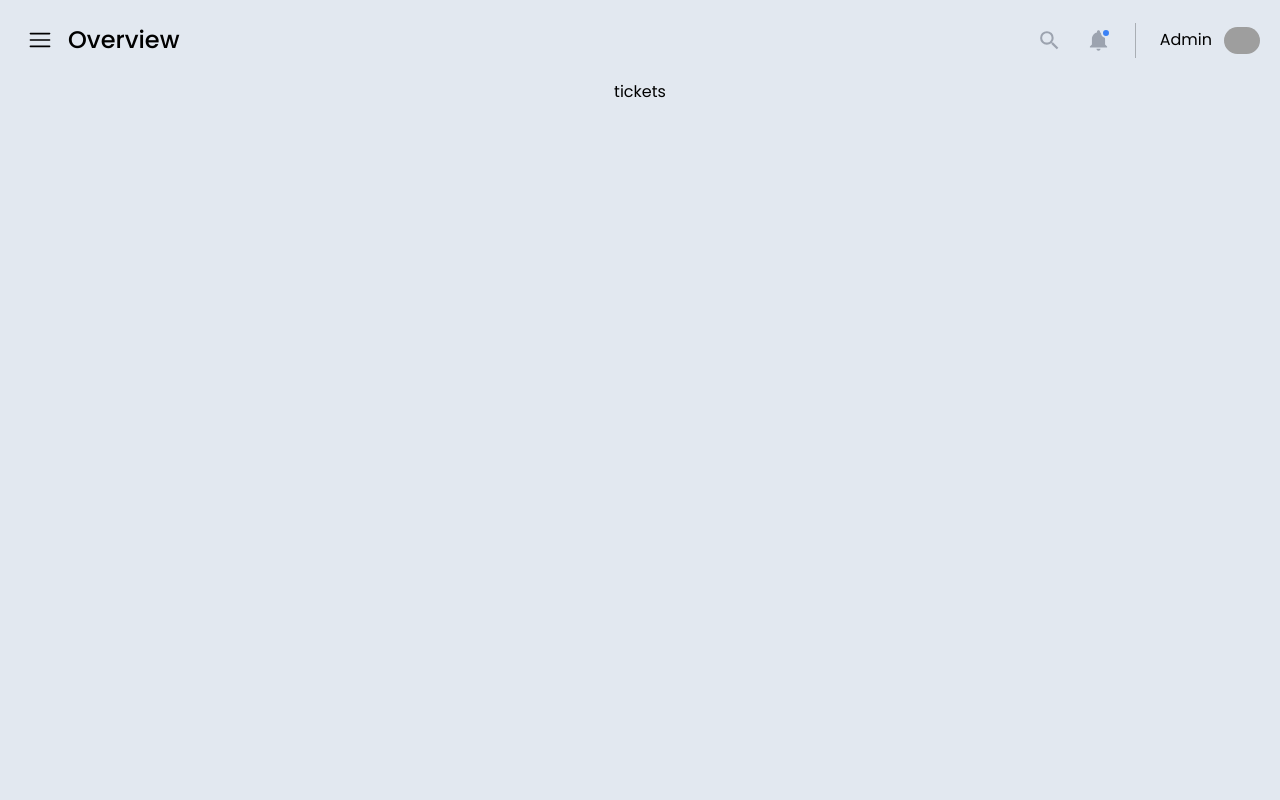
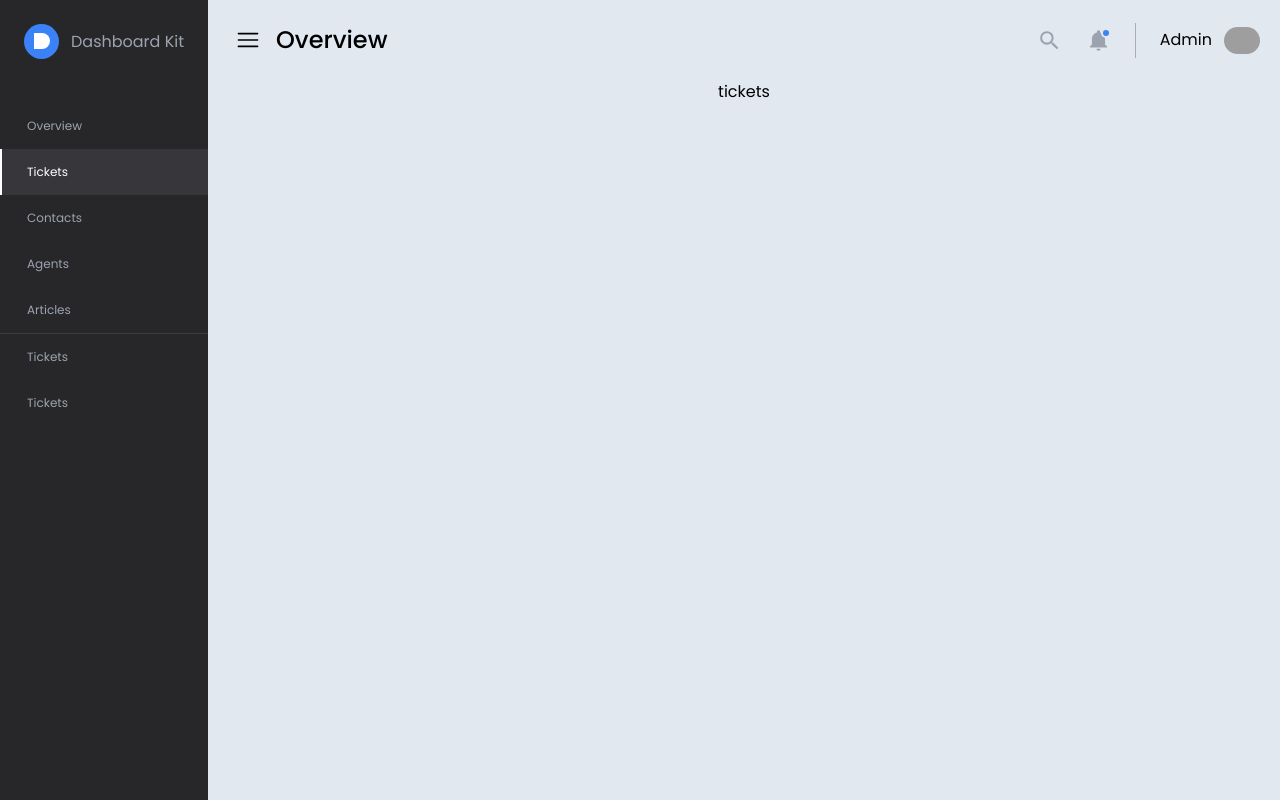
Before and after one commit to Aramdhann/dashboard-kit, a React (Vite) app: page /tickets in a window 1280 px wide. Built offline with nearby package versions, Linux system fonts and the light colour scheme; grey boxes are pictures that could not be loaded; a web font is replaced by a local one.

Commit message:
add component for loading

```diff
--- /dev/null
+++ b/src/components/Loading.jsx
@@ -0,0 +1,11 @@
+import React from "react";
+
+const Loading = () => {
+  return (
+    <div className="min-h-screen w-full font-medium flex justify-center items-center bg-blue-500 text-white">
+      <div>LOADING...</div>
+    </div>
+  );
+};
+
+export default Loading;
--- a/src/main.jsx
+++ b/src/main.jsx
@@ -3,9 +3,10 @@ import ReactDOM from "react-dom/client";
 import App from "./App.jsx";
 import "./index.css";
 import { BrowserRouter } from "react-router-dom";
+import Loading from "components/Loading.jsx";
 
 ReactDOM.createRoot(document.getElementById("root")).render(
-  <Suspense fallback={'Loading...'}>
+  <Suspense fallback={<Loading/>}>
     <BrowserRouter>
       <App />
     </BrowserRouter>
--- a/src/pages/Home.jsx
+++ b/src/pages/Home.jsx
@@ -2,6 +2,7 @@ import React, { lazy, Suspense, useState } from "react";
 const SideNavbar = lazy(() => import("components/SideNavbar.jsx"));
 const Navbar = lazy(() => import("components/Navbar.jsx"));
 const Card = lazy(() => import("components/Card.jsx"));
+const Loading = lazy(() => import("components/Loading.jsx"));
 
 const Home = () => {
   const [showSidebar, setShowSidebar] = useState(true);
@@ -12,7 +13,7 @@ const Home = () => {
 
 
   return (
-    <Suspense fallback={"Loading..."}>
+    <Suspense fallback={<Loading/>}>
       <div className="flex">
         <SideNavbar showSidebar={showSidebar} />
         <div className="flex-1 bg-slate-200 min-h-screen">
--- a/src/pages/Login.jsx
+++ b/src/pages/Login.jsx
@@ -1,7 +1,9 @@
-import React from "react";
+import React, { lazy, Suspense } from "react";
+const Loading = lazy(() => import("components/Loading.jsx"));
 
 const Login = () => {
   return (
+    <Suspense fallback={<Loading/>}>
       <div className="flex items-center justify-center bg-zinc-800 h-screen p-3">
         <div className="flex flex-col gap-10 p-5 bg-white rounded-lg">
           <div className="flex flex-col text-center">
@@ -48,6 +50,7 @@ const Login = () => {
           </div>
         </div>
       </div>
+    </Suspense>
   );
 };
 
--- a/src/pages/Ticket.jsx
+++ b/src/pages/Ticket.jsx
@@ -1,14 +1,21 @@
-import React, { lazy, Suspense } from "react";
+import React, { lazy, Suspense, useState } from "react";
+const Loading = lazy(() => import("components/Loading.jsx"));
 const SideNavbar = lazy(() => import("components/SideNavbar.jsx"));
 const Navbar = lazy(() => import("components/Navbar.jsx"));
 
 const Ticket = () => {
+  const [showSidebar, setShowSidebar] = useState(true);
+
+  const toggleSidebar = () => {
+    setShowSidebar(!showSidebar);
+  };
+
   return (
-    <Suspense fallback={'Loading...'}>
+    <Suspense fallback={<Loading/>}>
       <div className="flex">
-        <SideNavbar />
+        <SideNavbar showSidebar={showSidebar} />
         <div className="flex-1 bg-slate-200 h-screen">
-          <Navbar />
+          <Navbar toggleSidebar={toggleSidebar} />
           <div className="flex items-center justify-center">tickets</div>
         </div>
       </div>
```
Lines whose indentation alone changed are shown as unchanged.
